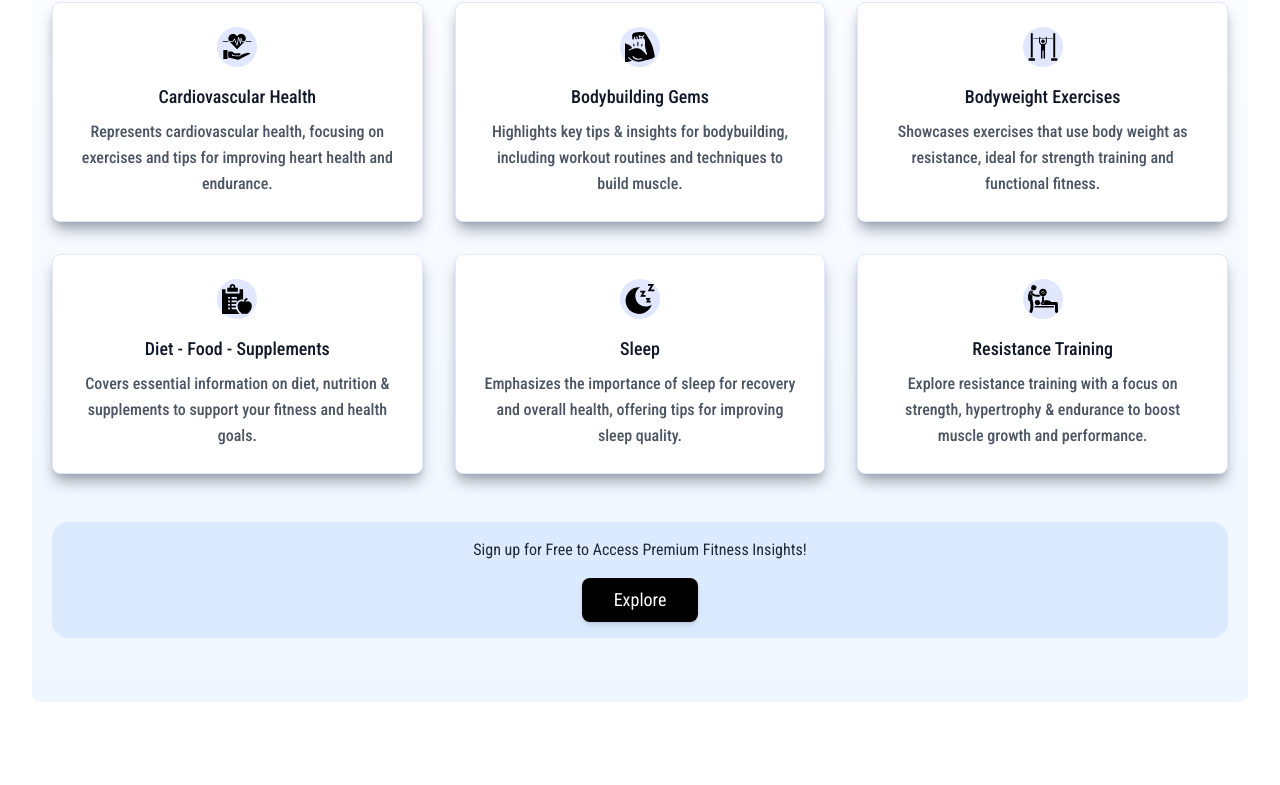
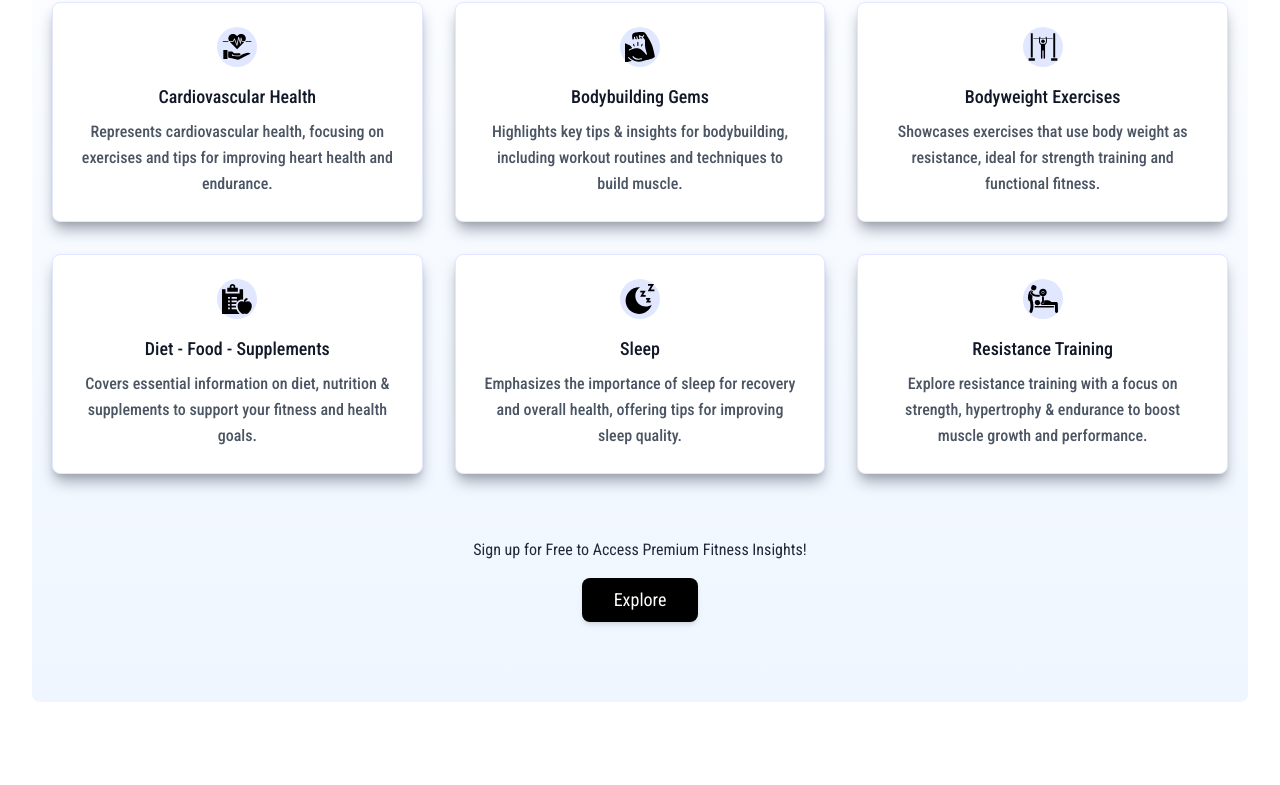
Before and after one commit to Anubhav990/Lock-TechFitness, a React (Vite) app: page / in a window 1280 px wide. Shown: the part 348-1133 px from the top of the page. Built offline with nearby package versions, Linux system fonts and the light colour scheme; no server answers.

Commit message:
final changes made

```diff
--- a/src/components/Content.jsx
+++ b/src/components/Content.jsx
@@ -134,7 +134,7 @@ function Content({
                         Explore Now!
                     </button>
                 ) : (
-                    <div className="flex flex-col items-center mt-8 md:mt-12 bg-blue-100 md:bg-none rounded-2xl p-4">
+                    <div className="flex flex-col items-center mt-8 md:mt-12 bg-blue-100 md:bg-transparent rounded-2xl p-4">
                         <p className="mb-6 md:mb-4 text-gray-800">Sign up for Free to Access Premium Fitness Insights!</p>
                         <div className="flex space-x-4">
                             <button
```
